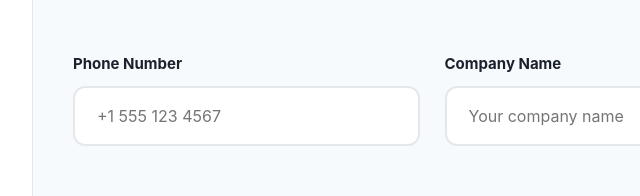
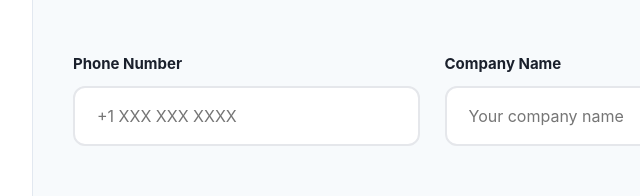
Before and after one commit to hussain1022/droptechify, a plain HTML site: page contact.html in a window 1280 px wide. Shown: the part 1844-2040 px from the top of the page, 208-848 px from the left. Drawn offline with Linux system fonts and the light colour scheme.

Commit message:
Update contact.html

```diff
--- a/contact.html
+++ b/contact.html
@@ -127,7 +127,7 @@
                         </div>
                         <div class="form-group">
                             <label for="phone">Phone Number</label>
-                            <input type="tel" id="phone" name="phone" placeholder="+1 555 123 4567">
+                            <input type="tel" id="phone" name="phone" placeholder="+1 XXX XXX XXXX">
                         </div>
                         <div class="form-group">
                             <label for="company">Company Name</label>
```
